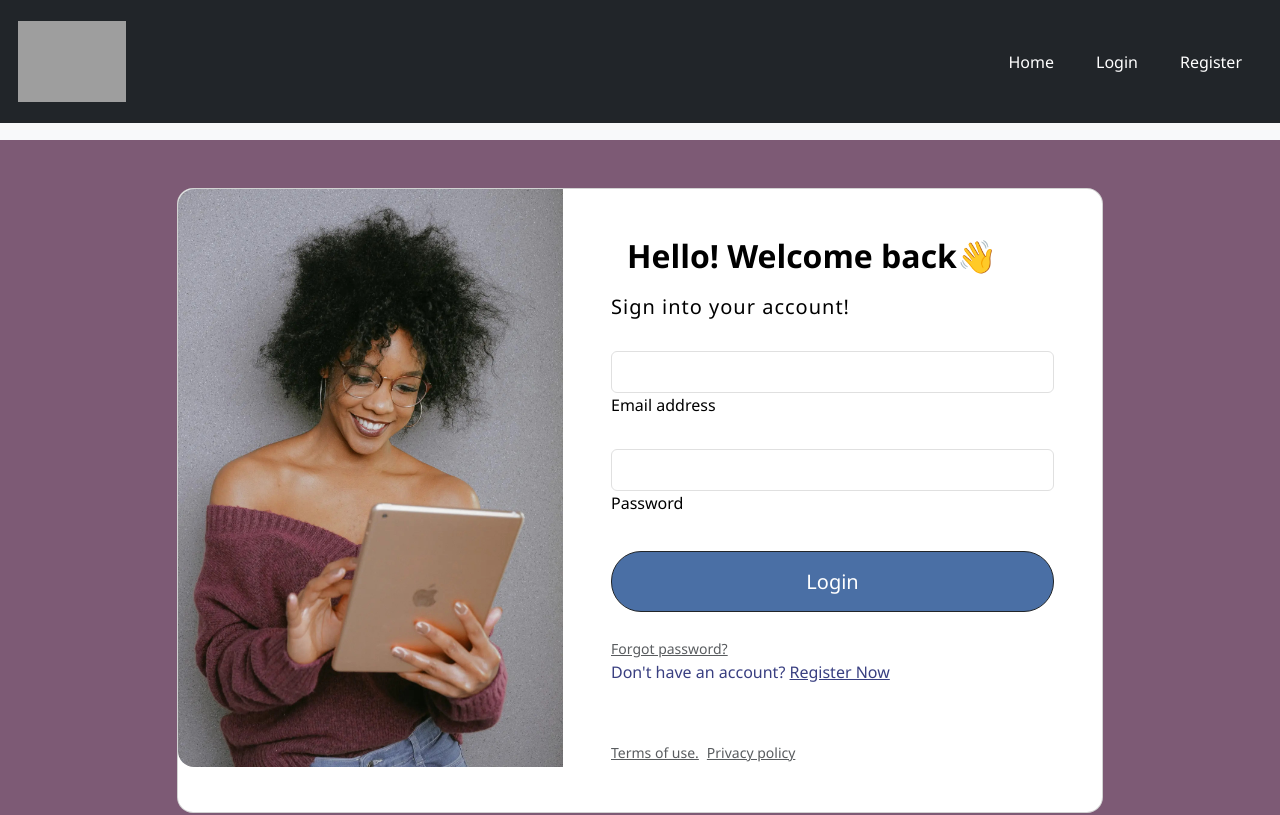
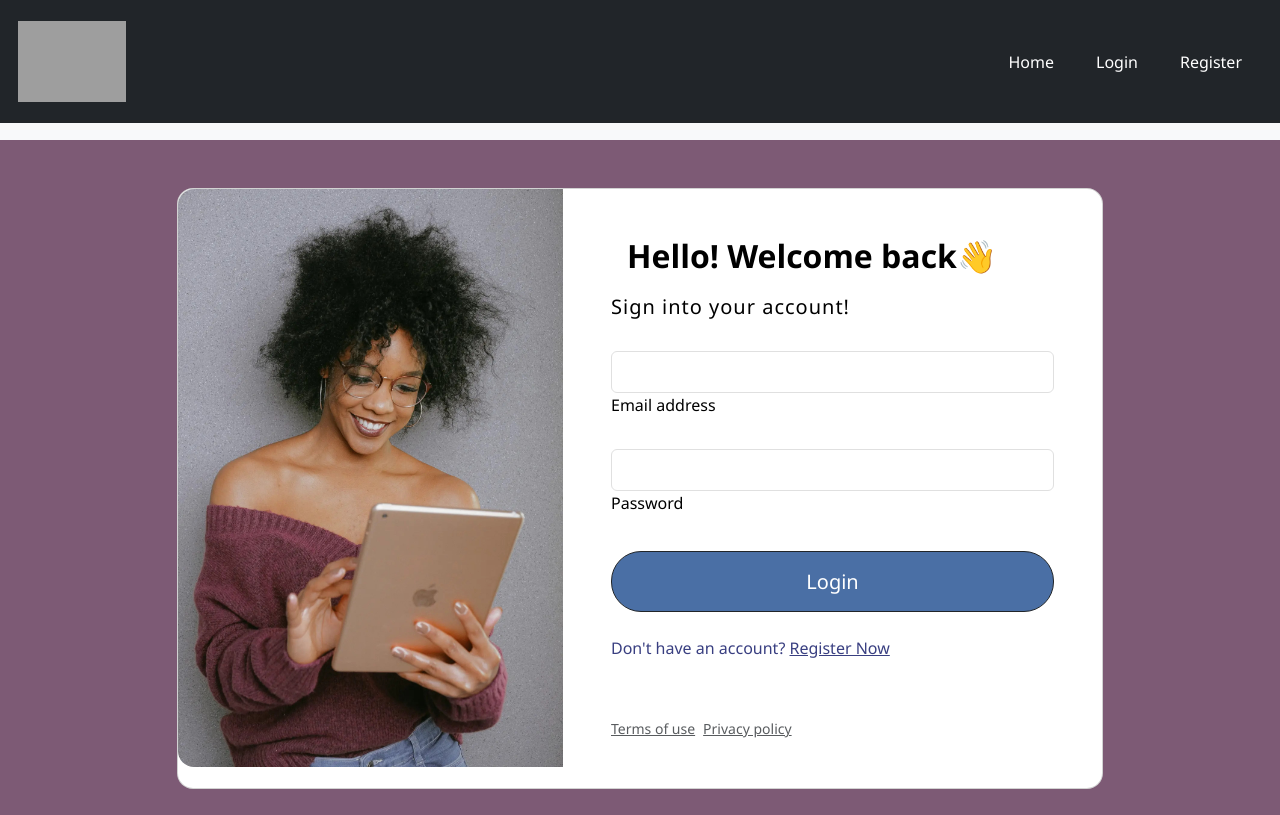
Before and after one commit to laminsaidy/frontend, a React (Create React App) app: page /login in a window 1280 px wide. Shown: the top 815 px of the page. Built offline with nearby package versions, Linux system fonts and the light colour scheme; grey boxes are pictures that could not be loaded.

Commit message:
Fix: Point Loginpage.js to local backend (127.0.0.1) for testing

```diff
--- a/src/pages/Loginpage.js
+++ b/src/pages/Loginpage.js
@@ -9,7 +9,6 @@ function Loginpage() {
   const [error, setError] = useState("");
   const [isLoading, setIsLoading] = useState(false);
 
-  // Handle form submission
   const handleSubmit = async (e) => {
     e.preventDefault();
     setIsLoading(true);
@@ -18,7 +17,6 @@ function Loginpage() {
     const email = e.target.email.value.trim();
     const password = e.target.password.value;
 
-    // Basic validation
     if (!email || !password) {
       setError("Email and password are required");
       setIsLoading(false);
@@ -29,7 +27,6 @@ function Loginpage() {
       await loginUser(email, password);
     } catch (err) {
       setError("Invalid credentials. Please try again.");
-      // For debugging only (remove in production)
       console.error("Login error:", err.message);
     } finally {
       setIsLoading(false);
@@ -110,10 +107,6 @@ function Loginpage() {
                           </button>
                         </div>
 
-                        <a className="small text-muted" href="#!">
-                          Forgot password?
-                        </a>
-
                         <p className="mb-5 pb-lg-2 register-link">
                           Don't have an account?{" "}
                           <Link to="/register" className="register-link">
@@ -121,12 +114,14 @@ function Loginpage() {
                           </Link>
                         </p>
 
-                        <Link to="/terms" className="small text-muted me-2">
-                          Terms of use.
-                        </Link>
-                        <Link to="/privacy" className="small text-muted">
-                          Privacy policy
-                        </Link>
+                        <div className="policy-links">
+                          <Link to="/terms" className="small text-muted me-2">
+                            Terms of use
+                          </Link>
+                          <Link to="/privacy" className="small text-muted">
+                            Privacy policy
+                          </Link>
+                        </div>
                       </form>
                     </div>
                   </div>
```
